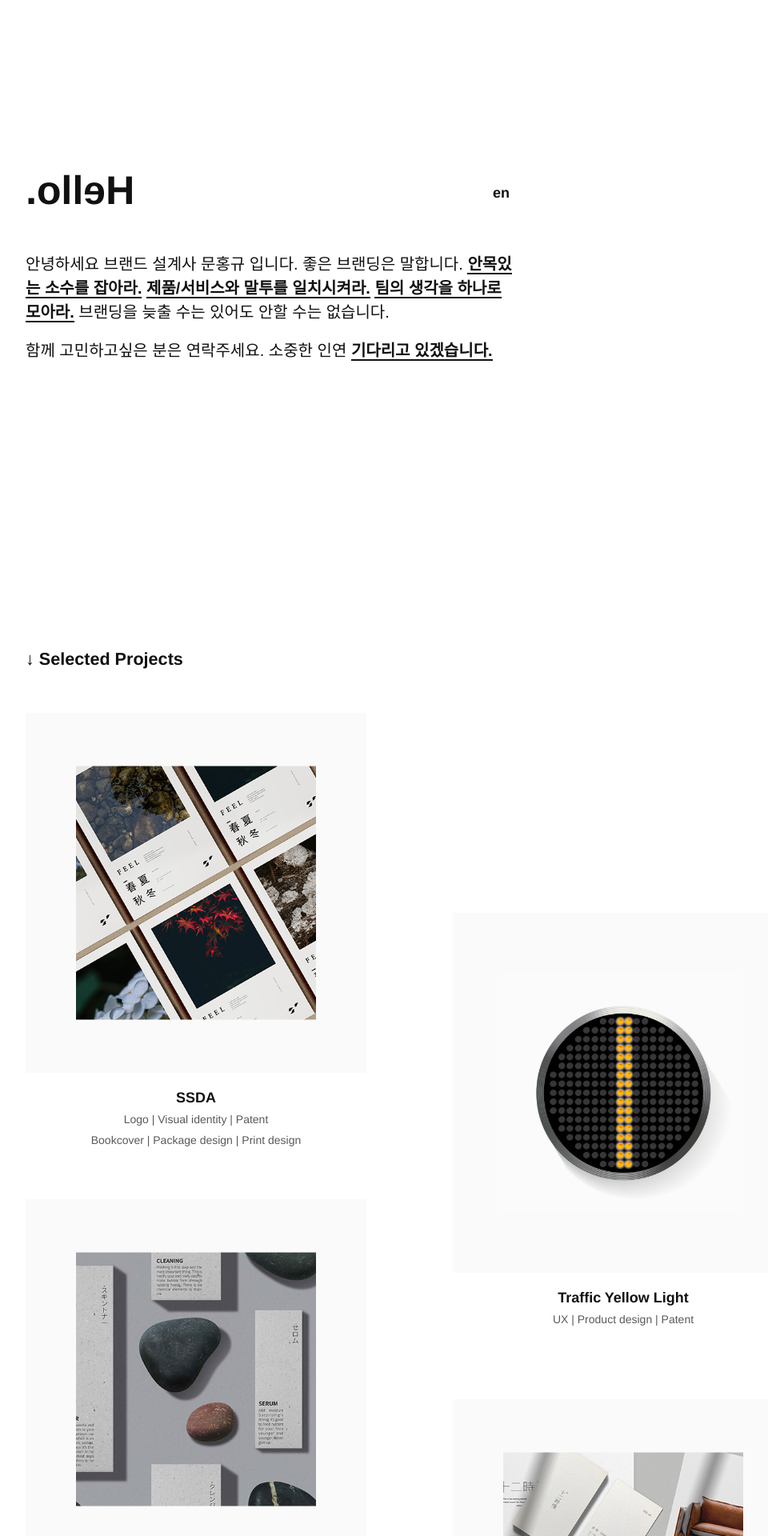
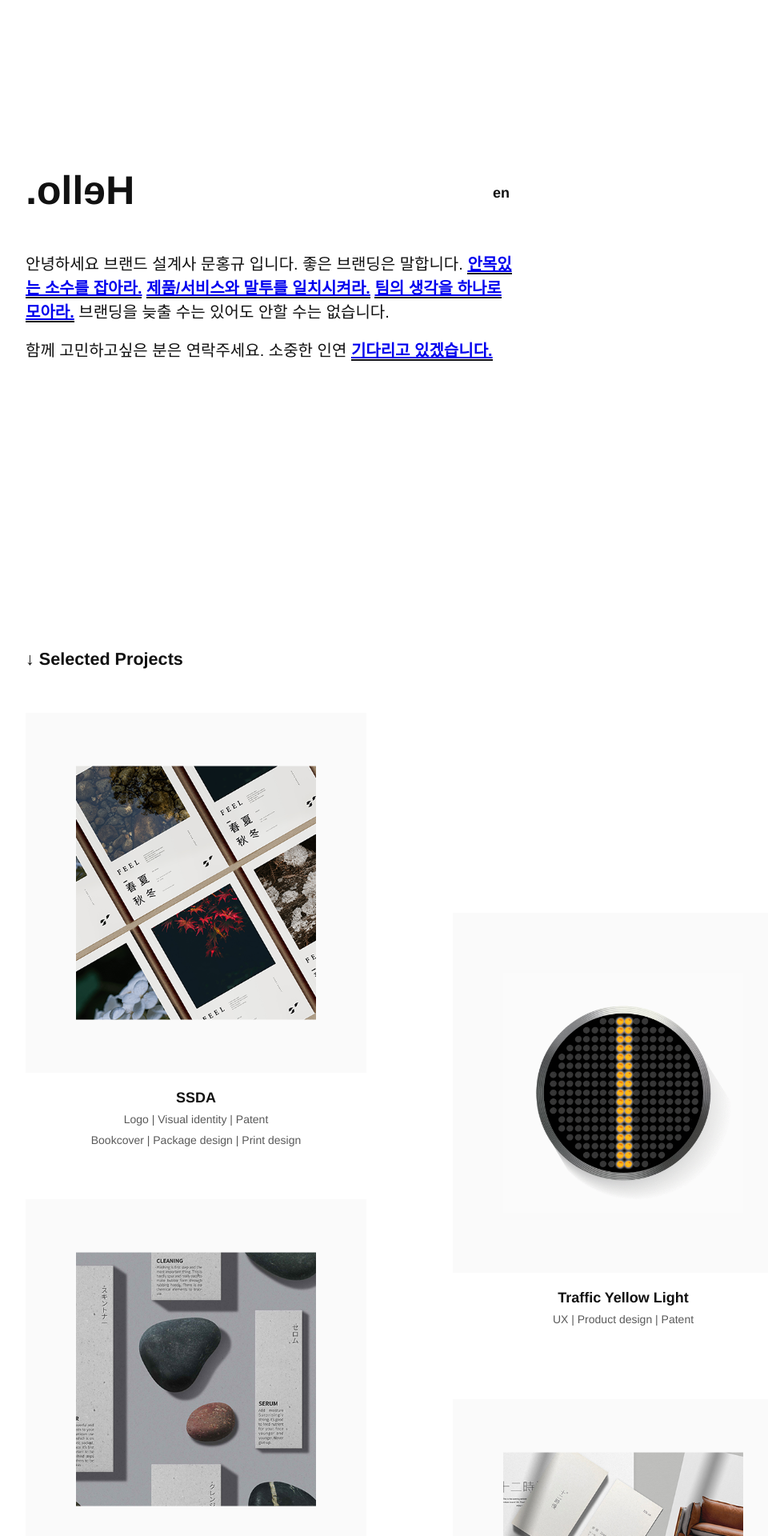
Before and after one commit to se-daan/daan.github.io, a Jekyll site: the page built from index.html, in a window 1280 px wide. Shown: the top 1920 px of the page at 80% size, without its empty margins (128-1088 px from the left). Built offline with Jekyll 4.4.1, drawn with Linux system fonts in a browser that asks for light colours.

Commit message:
Update _typography.scss

```diff
--- a/_sass/01-atoms/_typography.scss
+++ b/_sass/01-atoms/_typography.scss
@@ -27,23 +27,7 @@ hr {
   }
 }
 
-a {
-  color: $color-text;
-  font-weight: 700;
-  text-decoration: none;
-
-  &.hint1,
-  .hint1,
-  &.hint2,
-  .hint2 {
-    border-bottom: 2px solid $color-text;
-    &:hover {
-      color: $color-link-hover;
-    }
-  }
-}
-
-/*original*/
+/*OFF*/
 /*
 a {
   color: $color-text;
```
